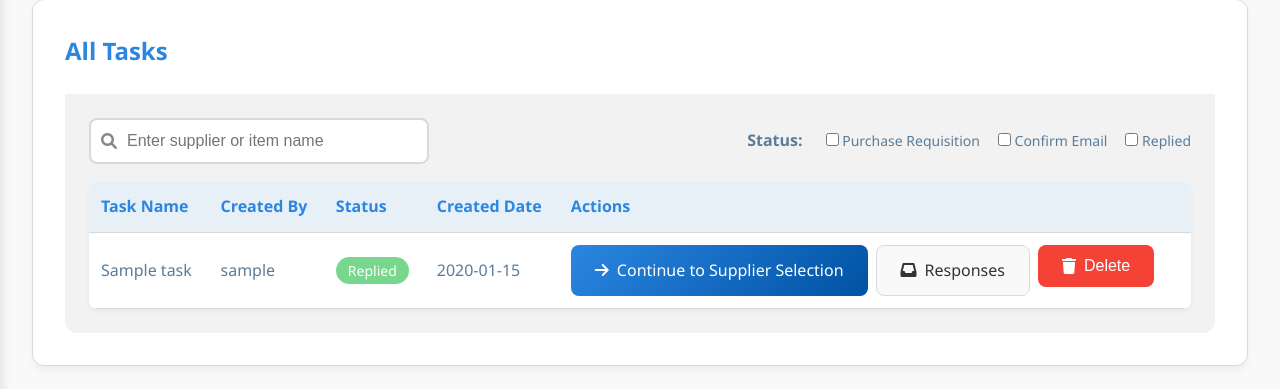
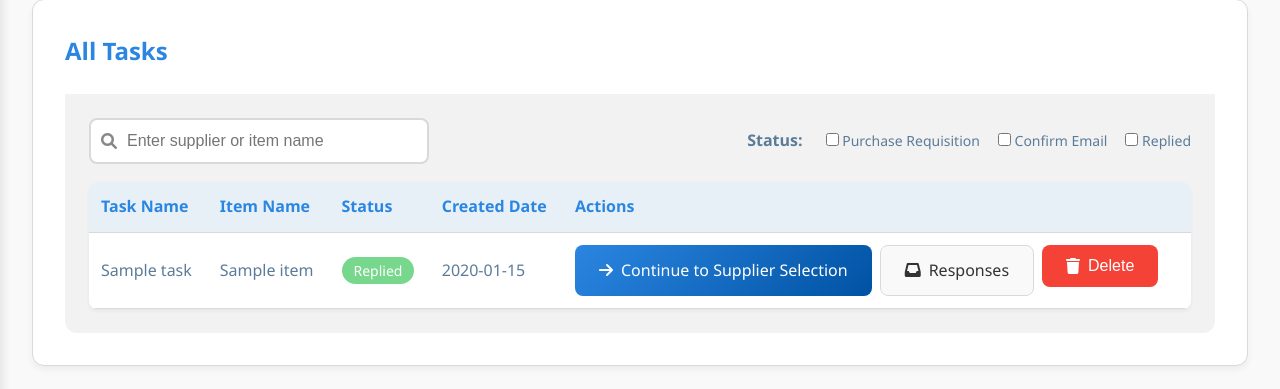
Before and after one commit to schizoscar/Procure-Flow, a Flask app: page /task-list in a window 1280 px wide. Shown: the part 128-517 px from the top of the page. Run offline with Flask 3, Linux system fonts and the light colour scheme; a user stored in the database is signed in; tables that the repository leaves empty hold one stand-in row (values such as "Sample post").

Commit message:
Replace created by with item name and made item name search more practical

```diff
--- a/app.py
+++ b/app.py
@@ -1243,6 +1243,8 @@ def task_list():
     for task, created_by, item_count, reply_count, supplier_names, item_names in all_tasks:
 
         display_status = "replied" if reply_count > 0 else task.status
+        item_names = [item.item_name for item in task.pr_items]
+        all_item_names_str = ', '.join(item_names) if item_names else ''
 
         tasks_list.append({
             'id': task.id,
@@ -1254,7 +1256,12 @@ def task_list():
             'item_count': item_count,
             'reply_count': reply_count,
             'supplier_names': supplier_names or '',
-            'item_names': item_names or ''
+            # For display in the table (first two items)
+            'display_items': item_names[:2],
+            # All item names as a clean string for data attribute
+            'all_item_names_str': all_item_names_str,
+            # Keep full list if needed elsewhere
+            'all_item_names': item_names
         })
 
     return render_template('task_list.html', all_tasks=tasks_list)
--- a/static/css/style.css
+++ b/static/css/style.css
@@ -405,6 +405,12 @@ body {
 .filter-search {
     position: relative;
     width: 340px;
+}
+
+.highlight {
+    background-color: #98b0ca;
+    padding: 2px 4px;
+    border-radius: 4px;
 }
 
 .filter-search input {
--- a/templates/task_list.html
+++ b/templates/task_list.html
@@ -38,7 +38,7 @@
         <table class="table">
             <thead>
                     <th>Task Name</th>
-                    <th>Created By</th>
+                    <th>Item Name</th>
                     <th>Status</th>
                     <th>Created Date</th>
                     <th>Actions</th>
@@ -48,10 +48,17 @@
                 {% for task in all_tasks %}
                 <tr class="task-row"
                     data-suppliers="{{ task.supplier_names|lower }}"
-                    data-items="{{ task.item_names|lower }}"
+                    data-items="{{ task.all_item_names_str|lower }}"
                     data-status="{{ ('replied' if task.reply_count and task.reply_count > 0 else task.status)|lower }}">
                     <td>{{ task.task_name }}</td>
-                    <td>{{ task.created_by or 'N/A' }}</td>
+                    <td class="task-items">
+                        {% for item in task.display_items %}
+                            <div class="item-name">{{ item }}</div>
+                        {% endfor %}
+                        {% if task.all_item_names|length > 2 %}
+                            <small style="opacity:0.6;">+ more</small>
+                        {% endif %}
+                    </td>
                     <td>
                         {% if task.reply_count and task.reply_count > 0 %}
                             <span class="status-badge status-replied">
@@ -113,6 +120,13 @@
                     .map(cb => cb.value);
     }
 
+    function highlightMatch(text, query) {
+        if (!query) return text;
+
+        const regex = new RegExp(`(${query})`, "gi");
+        return text.replace(regex, '<span class="highlight">$1</span>');
+    }
+
     function filterTasks() {
 
         const query = searchInput.value.toLowerCase().trim();
@@ -120,18 +134,52 @@
 
         rows.forEach(row => {
 
-            const suppliers = row.dataset.suppliers || "";
-            const items = row.dataset.items || "";
+            const itemsData = row.dataset.items || "";
             const status = row.dataset.status || "";
 
-            const matchSearch = !query ||
-                suppliers.includes(query) ||
-                items.includes(query);
+            const matchSearch = !query || itemsData.includes(query);
+            const matchStatus = selectedStatuses.length === 0 ||
+                                selectedStatuses.includes(status);
 
-            const matchStatus = selectedStatuses.length === 0 ||
-                selectedStatuses.includes(status);
+            if (matchSearch && matchStatus) {
 
-            row.style.display = (matchSearch && matchStatus) ? "" : "none";
+                row.style.display = "";
+
+                const itemContainer = row.querySelector(".task-items");
+                const allItems = itemsData.split(",");
+
+                itemContainer.innerHTML = "";
+
+                if (query) {
+                    // Show ONLY matching items when searching
+                    allItems.forEach(item => {
+                        if (item.includes(query)) {
+                            const div = document.createElement("div");
+                            div.classList.add("item-name");
+                            div.innerHTML = highlightMatch(item, query);
+                            itemContainer.appendChild(div);
+                        }
+                    });
+                } else {
+                    // Default view → first 2 items only
+                    allItems.slice(0, 2).forEach(item => {
+                        const div = document.createElement("div");
+                        div.classList.add("item-name");
+                        div.textContent = item;
+                        itemContainer.appendChild(div);
+                    });
+
+                    if (allItems.length > 2) {
+                        const more = document.createElement("small");
+                        more.style.opacity = "0.6";
+                        more.textContent = "+ more";
+                        itemContainer.appendChild(more);
+                    }
+                }
+
+            } else {
+                row.style.display = "none";
+            }
         });
     }
 
```
